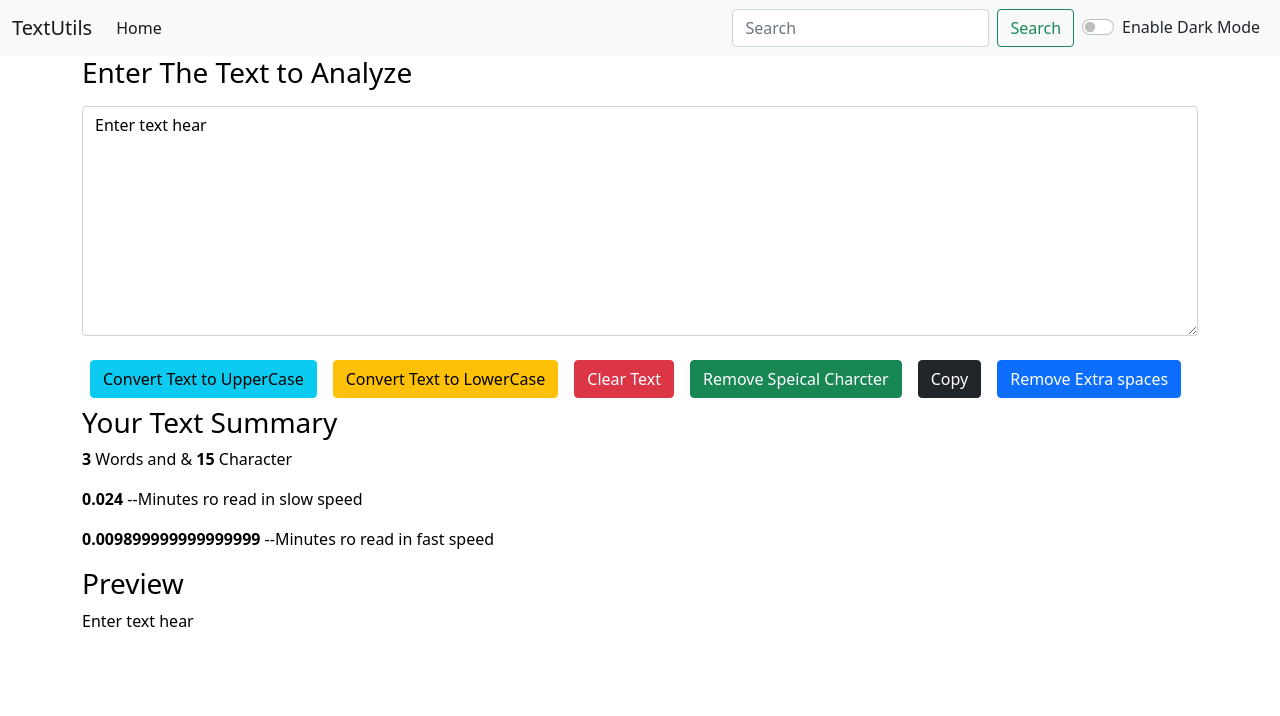
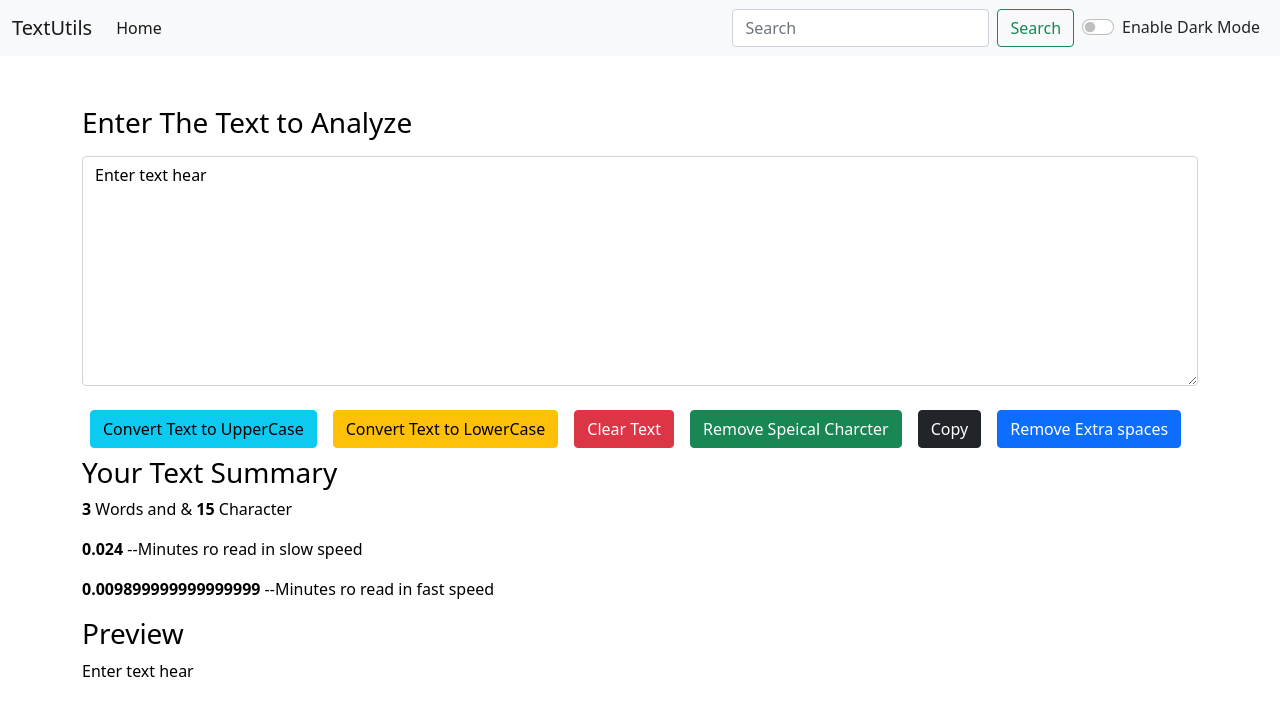
Before and after one commit to Pra-Shant-Chouhan/text-utiles, a React (Create React App) app: page / in a window 1280 px wide. Shown: the top 716 px of the page. Built offline with nearby package versions, Linux system fonts and the light colour scheme.

Commit message:
Alert proplem sovle which is causes of layout shift

```diff
--- a/src/App.js
+++ b/src/App.js
@@ -56,6 +56,7 @@ function App() {
 
       <Navbar title="TextUtils" aboutText="About TextUtils" mode={mode} toggleMode={toggleMode} />
       {/* <Navbar/> */}
+          <Alert alert={alert} />
         {/* <Switch> */}
           {/* /user --> Component 1     */}
           {/* /user/home --> Component 2 // to remove that bevaiyer of path we use exact path instant of path */}
@@ -68,7 +69,6 @@ function App() {
         {/* </Route> */}
       {/* </Switch> */}
 
-      <Alert alert={alert} />
       {/* </Router> */}
     </>
   );
--- a/src/component/Alert.js
+++ b/src/component/Alert.js
@@ -6,11 +6,13 @@ function Alert(props) {
         return lower.charAt(0).toUpperCase() + lower.slice(1)
     }
     return (
+        <div my-3 style = {{height: '50px'}}>
 
-        props.alert && <div className={`alert alert-${props.alert.type} alert-dismissible fade show`} role="alert">
-            <strong> {capitalize(props.alert.type)}</strong> : {props.alert.msg}
+            {props.alert && <div className={`alert alert-${props.alert.type} alert-dismissible fade show`} role="alert">
+                <strong> {capitalize(props.alert.type)}</strong> : {props.alert.msg}
 
-            <button type="button" className="btn-close" data-bs-dismiss="alert" aria-label="Close"></button>
+                <button type="button" className="btn-close" data-bs-dismiss="alert" aria-label="Close"></button>
+            </div>}
         </div>
 
     )
```
